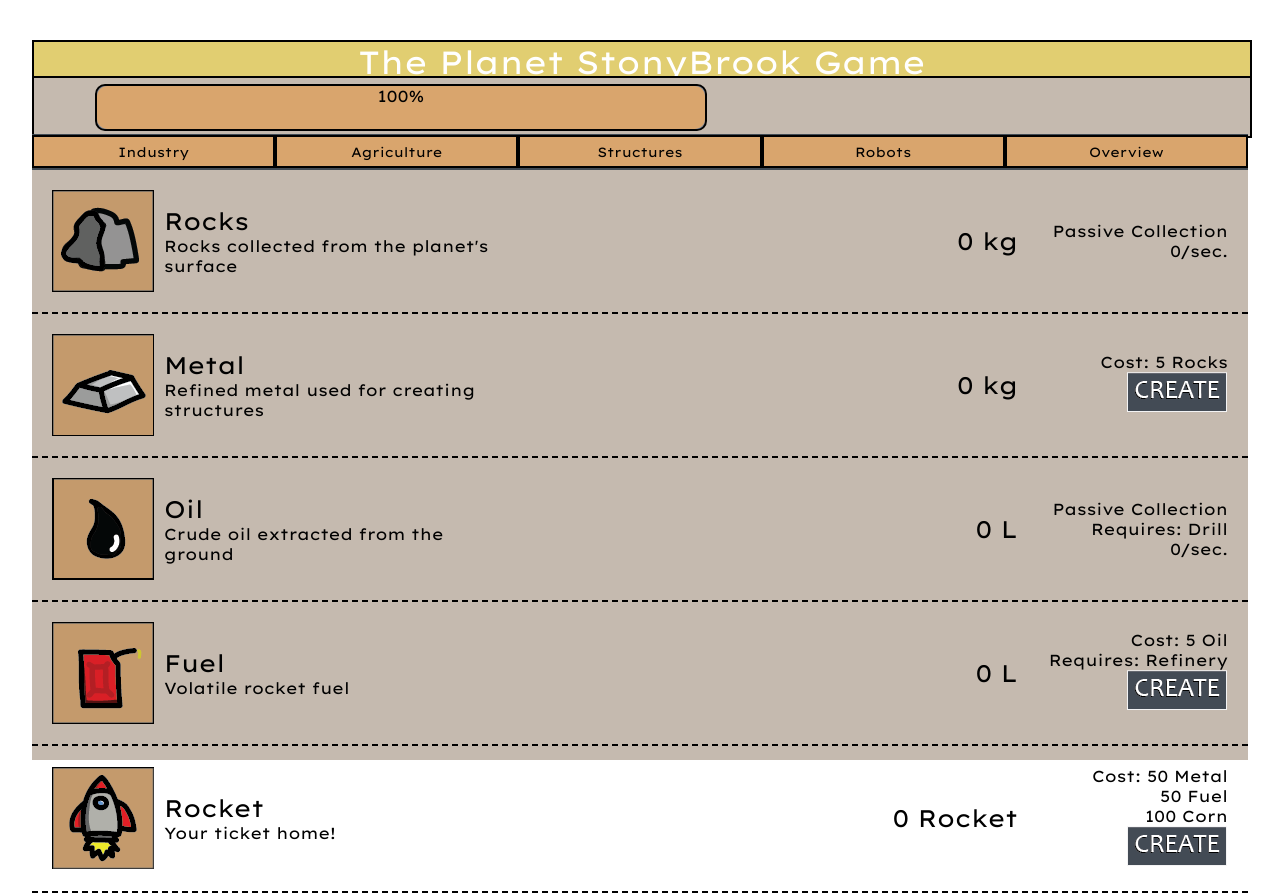
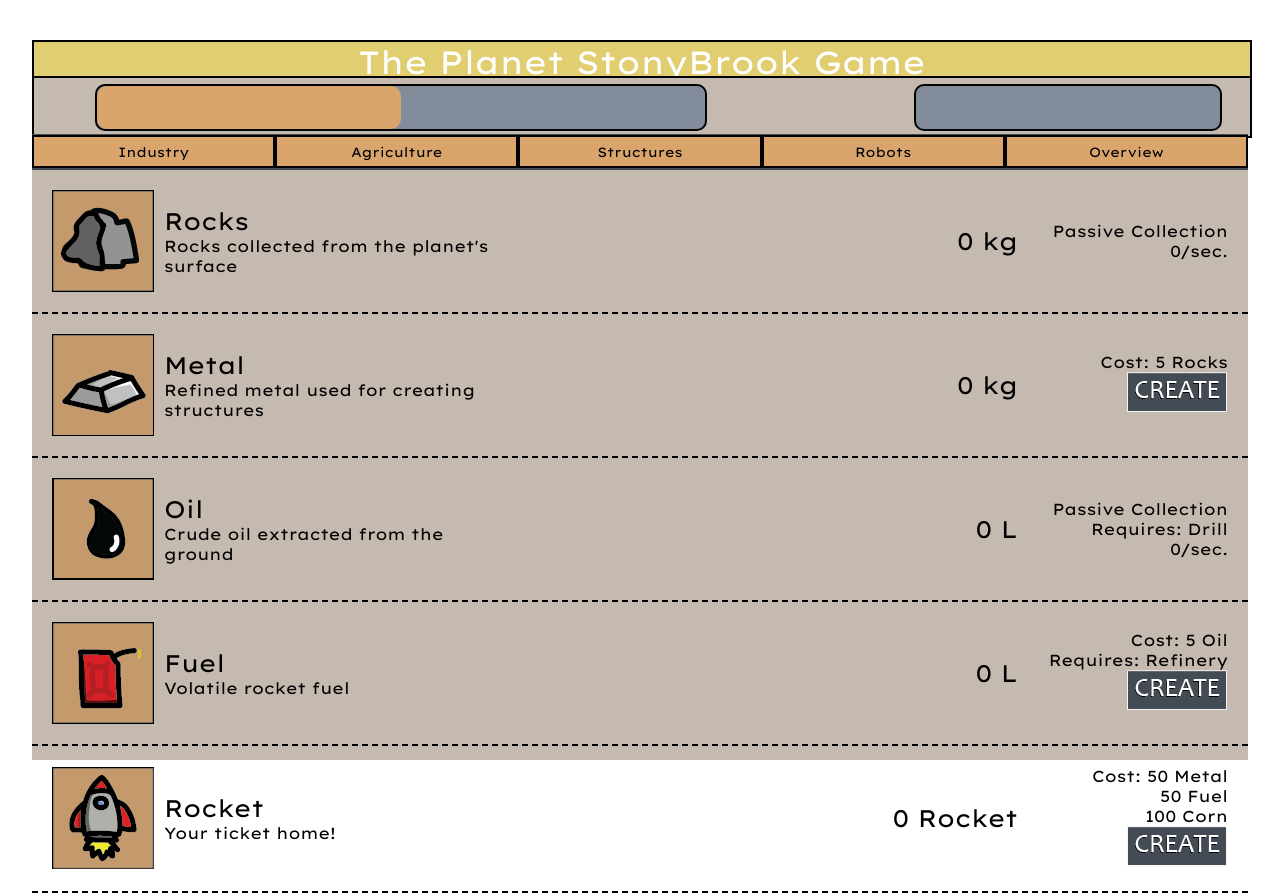
Before and after one commit to taylor-giles/SBUHacks-Fall2021, a plain HTML site: page index.html in a window 1280 px wide. Drawn offline with Linux system fonts and the light colour scheme.

Commit message:
Adjusting health bar code.

```diff
--- a/css/app-styles.css
+++ b/css/app-styles.css
@@ -78,6 +78,8 @@
   border-color: black;
   border-width: 2px;
   border-style: solid;
+  display: flex;
+  flex-direction: row;
 }
 
 #health-bar {
@@ -98,12 +100,34 @@
   border-radius: 10px;
   border-color: black;
   border-width: 2px;
-  font-size: 12pt;
+  font-size: 18pt;
   color: black;
-  width: 100%;
+  width: 50%;
   height: 100%;
   background-color: var(--swatch-complement);
+  /* Center Text veritically */
+  display: flex;
+  justify-content: center;
+  align-content: center;
+  flex-direction: column;
 }
 
 #available-food {
+  position: relative;
+  width: 25%;
+  left: 22%;
+  border-radius: 10px;
+  border-color: black;
+  border-width: 2px;
+  border-style: solid;
+  background-color: var(--swatch-status-bar-background);
+  height: 75%;
+  top: 10%;
+  color: white;
+  font-size: 18pt;
+  /* Center Text veritically */
+  display: flex;
+  justify-content: center;
+  align-content: center;
+  flex-direction: column;
 }
--- a/index.html
+++ b/index.html
@@ -24,7 +24,7 @@
         </div>
         <div id="health-status-bar">
             <div id="health-bar">
-                <div id="health-bar-progress">100%</div>
+                <div id="health-bar-progress"></div>
             </div>
             <div id="available-food"></div>
         </div>
```
Also changed, not shown: src/planet-stonybrook/overview/HealthBar.js (+33 -4 lines).
